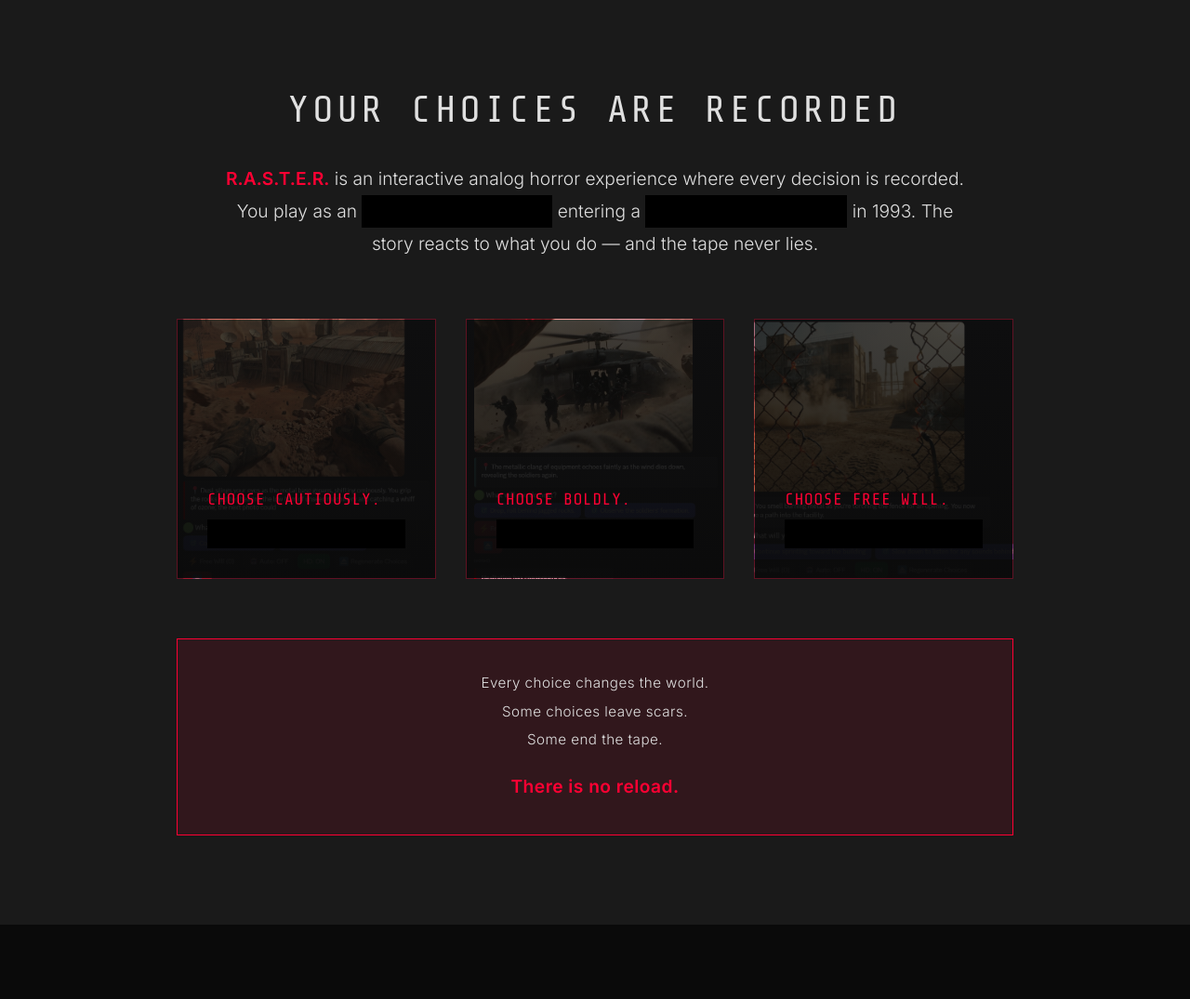
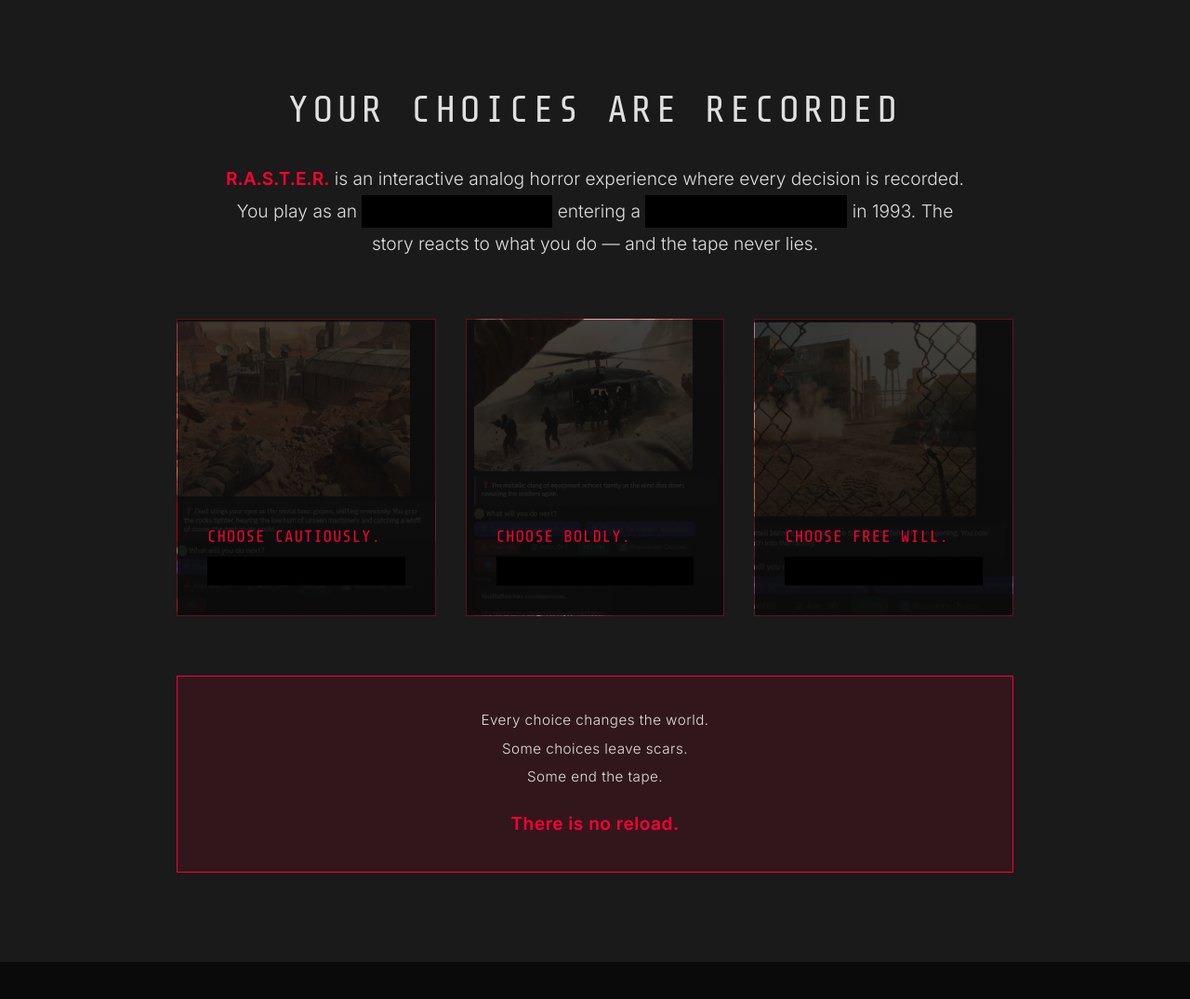
Before and after one commit to mradfo21/5th-corner-web, a Flask app: page / in a window 1280 px wide. Shown: the part 1465-2540 px from the top of the page at 93% size. Run offline with Flask 3, Linux system fonts and the light colour scheme.

Commit message:
Improve choice card image centering and increase height

```diff
--- a/static/css/style.css
+++ b/static/css/style.css
@@ -405,14 +405,14 @@
 
 .choice-card {
     position: relative;
-    min-height: 280px;
+    min-height: 320px;
     overflow: hidden;
     border: 1px solid rgba(255, 0, 51, 0.3);
     transition: all 0.3s ease;
 
     /* Background image styling */
     background-size: cover;
-    background-position: center;
+    background-position: center center;
     background-repeat: no-repeat;
 }
 
```
